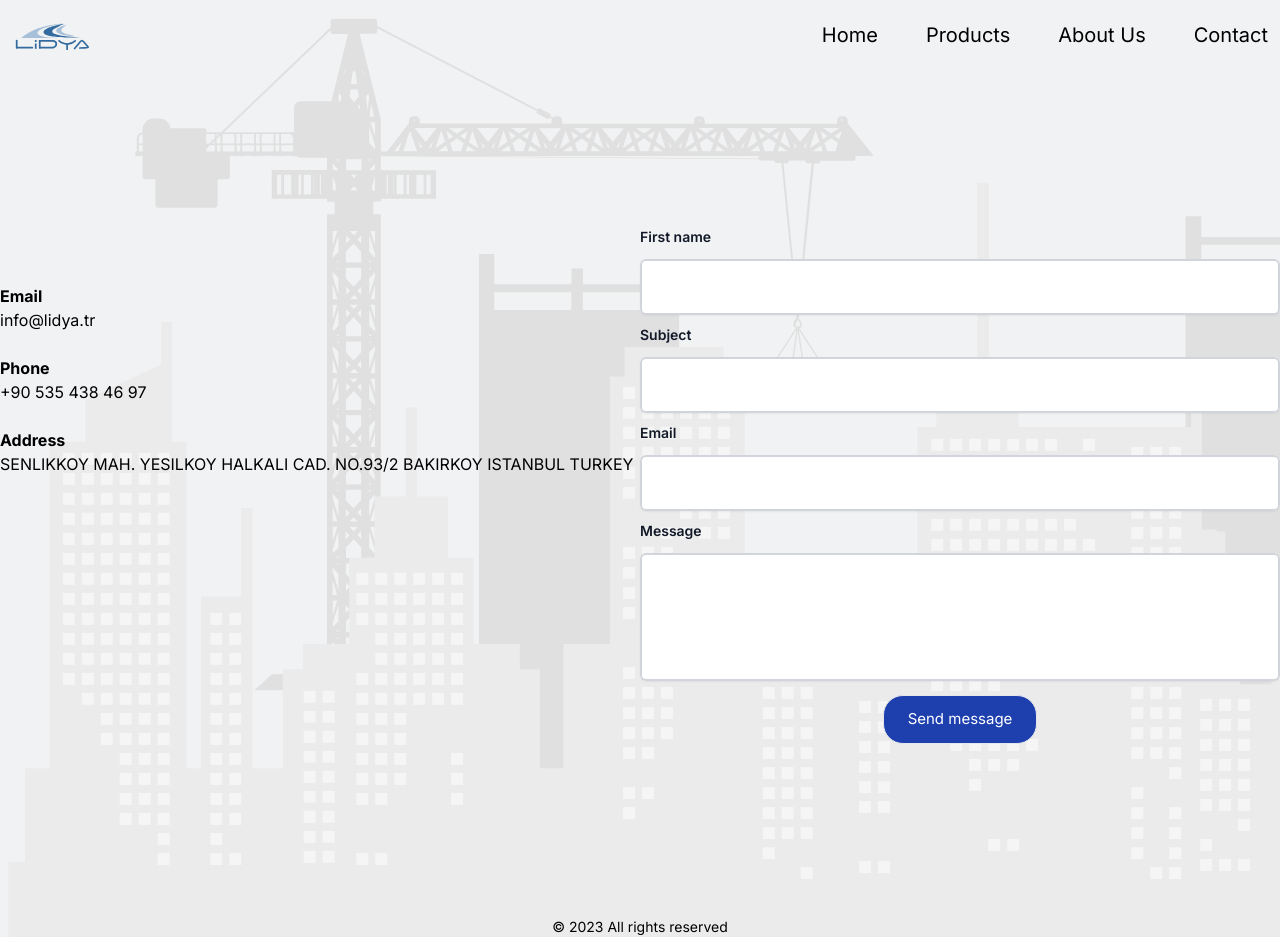
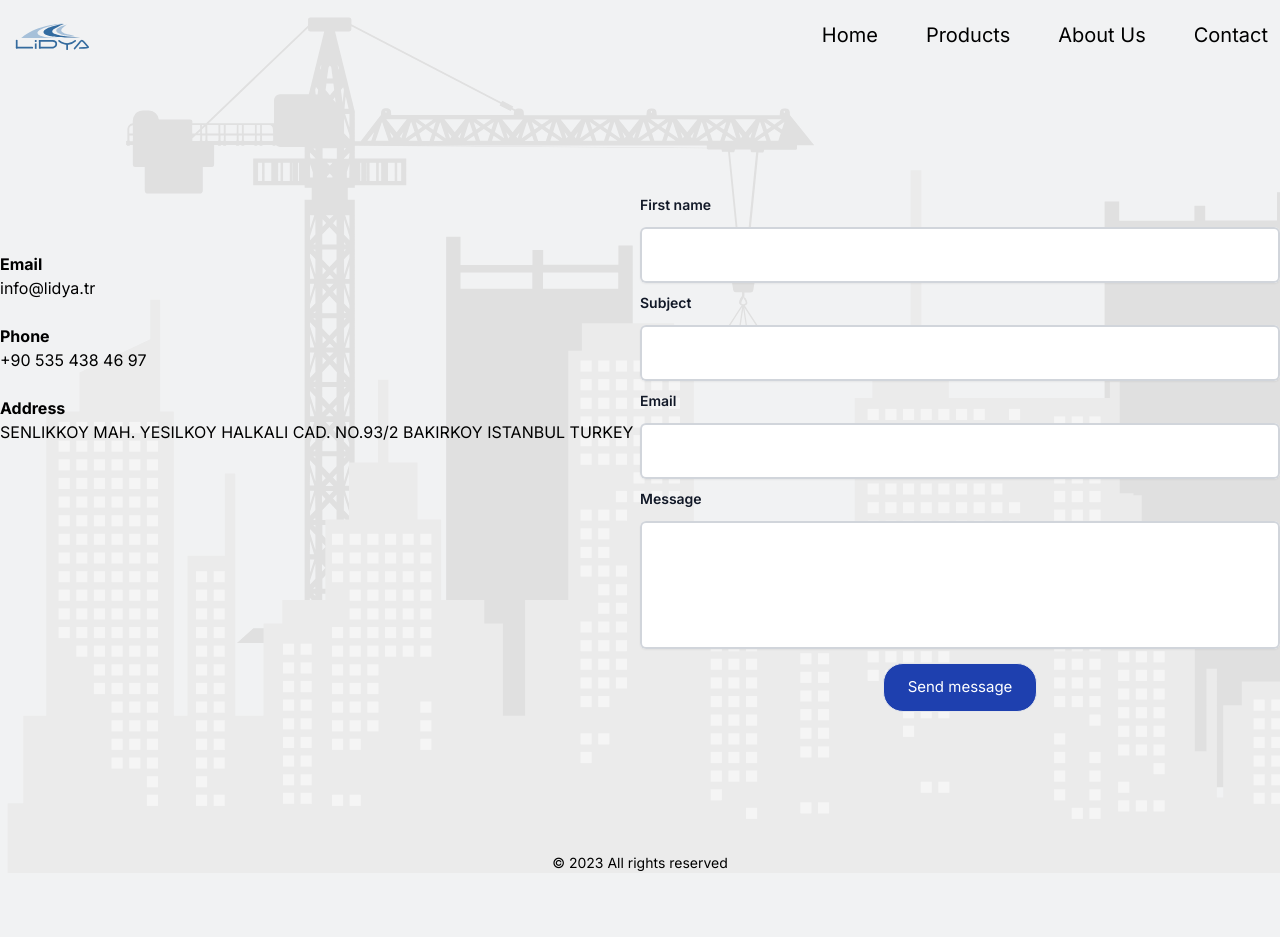
Before and after one commit to DavitAndzavelidze/lidya, a Next.js app: page /contact in a window 1280 px wide. After the commit the page ends 873 px from the top, so only its background shows below. Built offline with nearby package versions, Linux system fonts and the light colour scheme.

Commit message:
fix small bug

```diff
--- a/app/contact/page.tsx
+++ b/app/contact/page.tsx
@@ -7,7 +7,7 @@ import { rightToLeft, leftToRight } from "@/utils/motion";
 
 const Contact = () => {
   return (
-    <div className="my-[2rem] md:pt-0 flexCenter lg:justify-between flex flex-col lg:flex-row h-screen lg:max-container ">
+    <div className="pt-[2rem] md:pt-0 flexCenter lg:justify-between flex flex-col lg:flex-row md:h-screen lg:max-container ">
       <motion.div
         variants={leftToRight}
         initial="hidden"
```
